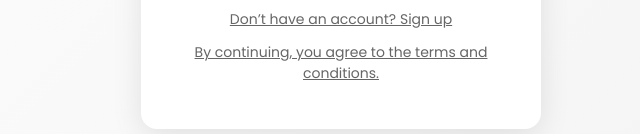
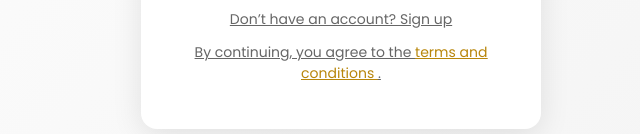
Before and after one commit to AUKAYBETA/MyfosAI, a plain HTML site: page index.html in a window 1280 px wide. Shown: the part 476-610 px from the top of the page, without its empty margins (299-939 px from the left). Drawn offline with Linux system fonts and the light colour scheme.

```diff
--- a/index.html
+++ b/index.html
@@ -109,7 +109,12 @@ small{color:#777;}
   <button id="loginBtn">Login</button>
   <button id="signupBtn" style="display:none;">Sign Up</button>
   <div class="toggle" id="toggleText">Don’t have an account? Sign up</div>
-<div class="toggle" id="togglecondition">By continuing, you agree to the terms and conditions.</div>
+<div class="toggle" id="togglecondition">
+  By continuing, you agree to the
+  <a href="condition.html" target="_blank" style="color:#b8860b; text-decoration:underline;">
+    terms and conditions
+  </a>.
+</div>
 
   <div id="msg"></div>
 </div>
```
